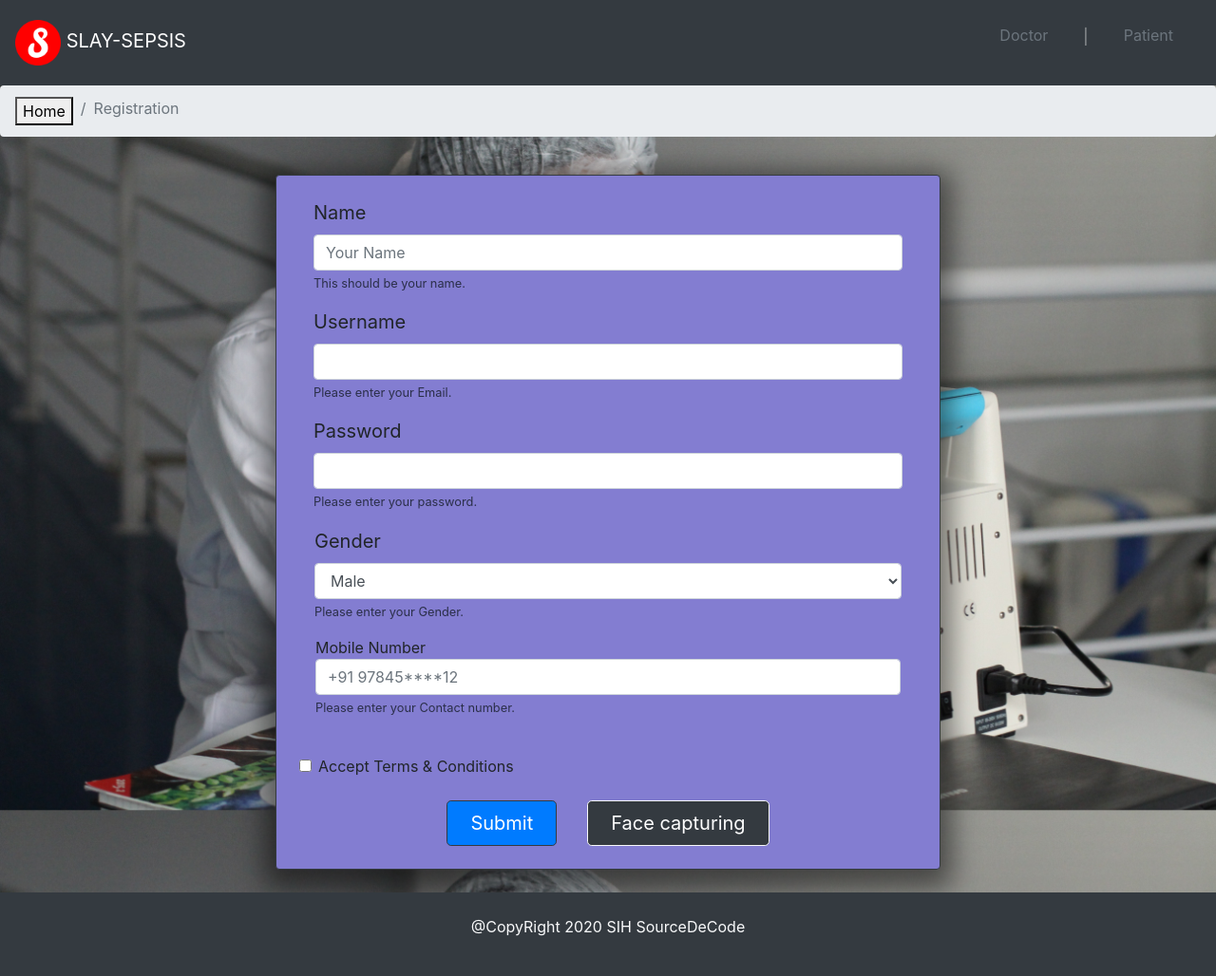
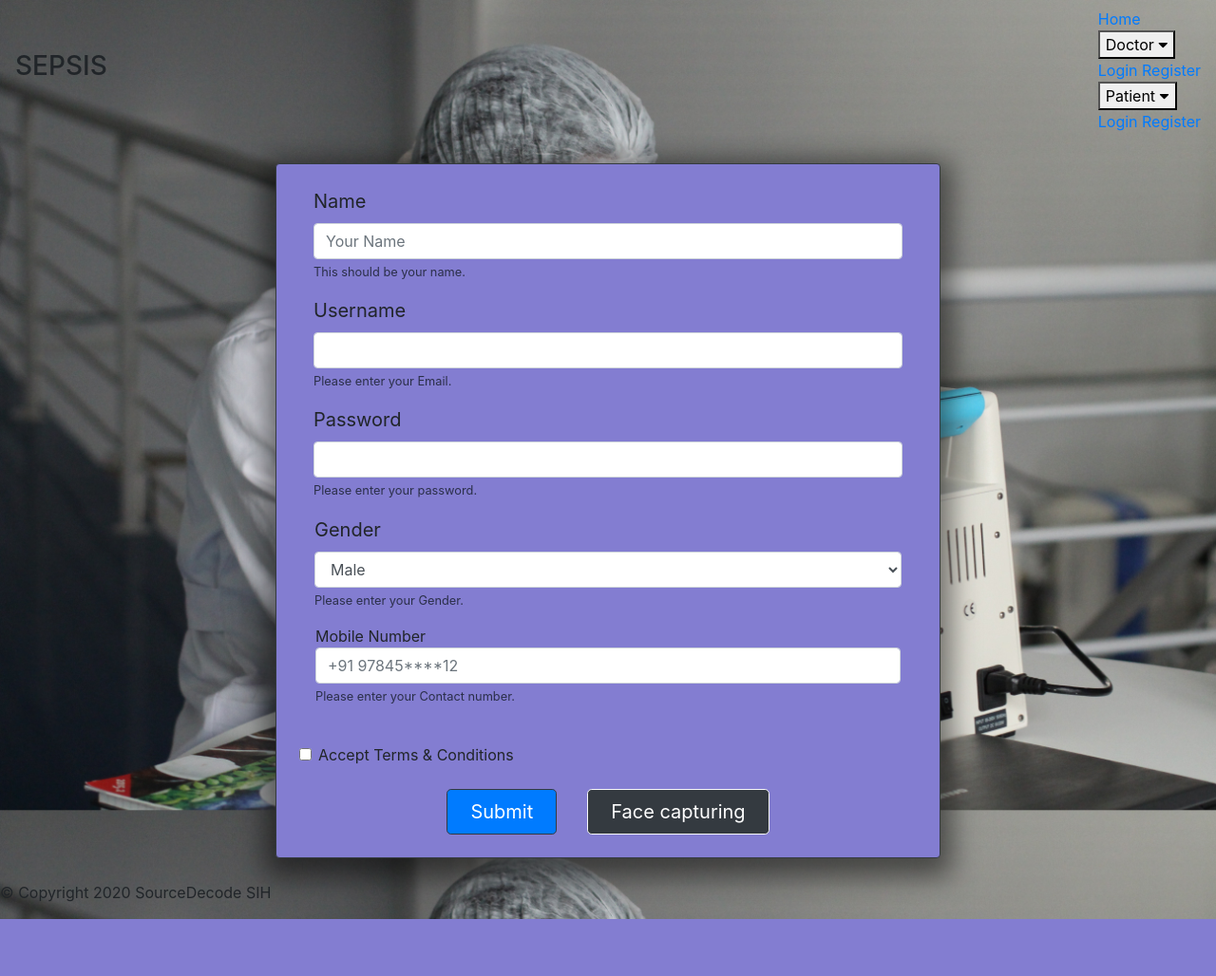
Before and after one commit to Anuragtech02/SepsisDjango, a Django app: page /patient/signup in a window 1280 px wide. Shown: the whole page at 95% size. After the commit the page ends 968 px from the top, so only its background shows below. Run offline with Django 3.2, Linux system fonts and the light colour scheme; some libraries are stand-ins or nearby versions.

Commit message:
Updated Signup

```diff
--- a/patient/templates/signup.html
+++ b/patient/templates/signup.html
@@ -34,60 +34,39 @@
 <body>
     <!--BODY-->
     <!--NAVIGATION BAR-->
-    <nav class="navbar navbar-expand-sm navbar-dark bg-dark py-3" id="navBar">
-        <a href="#" class="navbar-brand" target="_blank"><img src="/img/favicon512.png" alt="" width="48px" height="auto"/>&nbsp;{% trans "SLAY-SEPSIS" %}</a>
-        <button class="navbar-toggler" data-toggle="collapse" data-target="#navbarMenu">
-            <span class="navbar-toggler-icon"></span>
+    <div class="navbar">
+        <div class="logo">
+            <h3>SEPSIS</h3>
+        </div>
+        <div class="containerNav">
+            <a href="#home">Home</a>
+            <div class="dropdown">
+                <button class="dropbtn">Doctor
+                    <i class="fa fa-caret-down"></i>
                 </button>
-        <div class="collapse navbar-collapse " id="navbarMenu">
-
-            <ul class="navbar-nav ml-auto">
-                <!--<li class="nav-item">
-                    <a href="/html/login.html" class="nav-link" target="_blank"><i class="fas fa-sign-in-alt"></i> &nbsp;Login</a>
-                </li>
-                <li class="nav-item" id="sep"> <a href="#" class="nav-link">|</a></li>
-                <li class="nav-item">
-                    <a href="/html/registration.html" class="nav-link" target="_blank"><i class="far fa-id-badge"></i>&nbsp; Registration</a>
-                </li>-->
-                <li class="nav-item mx-3 ">
-                    <div class="dropdown color_">
-                        <a class="btn text-secondary font-weight-bolder color_" type="button" id="dropdownMenuButton" data-toggle="dropdown" aria-haspopup="true" aria-expanded="false">
-                        <p class="font-weight-bolder color_">{% trans "Doctor" %}</p>
-                        </a>
-                        <div class="dropdown-menu" aria-labelledby="dropdownMenuButton">
-                        <button type="button" onclick="location.href='{% url 'signIn' %}'" class="dropdown-item">{% trans "Login" %}</button>
-                        <div class="dropdown-divider"></div>
-                        <button type="button" onclick="location.href='{% url 'signup' %}'" class="dropdown-item" >{% trans "Registration" %}</a>
-
-                      </div>
-                </li>
-                <li class="nav-item" id="sep"> <a href="#" class="nav-link">|</a></li>
-                <li class="nav-item mx-3 ">
-                    <div class="dropdown color_">
-                        <a class="btn color_ text-secondary font-weight-bolder color_" type="button" id="dropdownMenuButton" data-toggle="dropdown" aria-haspopup="true" aria-expanded="false">
-                            <p class="font-weight-bolder color_">{% trans "Patient" %}</p>
-                        </a>
-                        <div class="dropdown-menu" aria-labelledby="dropdownMenuButton">
-                        <button type="button" onclick="location.href='{% url 'patsignIn' %}'" class="dropdown-item">{% trans "Login" %}</button>
-                        <div class="dropdown-divider"></div>
-                        <button type="button" onclick="location.href='{% url 'patsignup' %}'" class="dropdown-item" >{% trans "Registration" %}</button>
+                <div class="dropdown-content">
+                    <a href="#">Login</a>
+                    <a href="#">Register</a>
                 </div>
             </div>
-                </li>
-            </ul>
+
+            <div class="dropdown">
+                <button class="dropbtn">Patient
+                    <i class="fa fa-caret-down"></i>
+                </button>
+                <div class="dropdown-content dropdown-content-p">
+                    <a href="patient/sign">Login</a>
+                    <a href="patient/signup">Register</a>
                 </div>
-    </nav>
-    <nav aria-label="breadcrumb">
-        <ol class="breadcrumb">
-        <li class="breadcrumb-item"><button type="button" onclick="location.href='{% url 'hom' %}'" >{% trans "Home" %}</button></li>
-        <li class="breadcrumb-item active" aria-current="page">{% trans "Registration" %}</li>
-        </ol>
-    </nav>
+            </div>
+        </div>
+    </div>
     <!--NAVIGATION BAR ENDS-->
     <!--FORM STARTS-->
-<div class="container p-4 d-flex justify-content-center">
-    <div class="row ">
-    <form action="postsignup" method="post" class="main-form needs-validation border border-dark p-4 rounded color shadow " id="user-form" novalidate>
+    <div class="container p-4 d-flex justify-content-center>
+        <div class=" row ">
+        <form action=" postsignup" method="post"
+        class="main-form needs-validation border border-dark p-4 rounded color shadow box" id="user-form" novalidate>
         {% csrf_token %}
         <div class="col-sm-12 ">
             <div class="form-group">
@@ -129,7 +108,8 @@
             <!--MOBILE-NUMBER-->
             <div class="form-group col-sm-12 px-3">
                 <label for="number"></label class="lead font-weight-normal">{% trans "Mobile Number" %}</label>
-            <input type="number" name="number" id="mobno" class="form-control" placeholder="+91 97845****12" required>
+                <input type="number" name="number" id="mobno" class="form-control" placeholder="+91 97845****12"
+                    required>
                 <small class="form-text text-muted smute">{% trans " Please enter your Contact number." %}</small>
             </div>
         </div>
@@ -139,15 +119,18 @@
         <!--*************Major Details ENDS***************************-->
         <div class="form-check">
             <input type="checkbox" id="accept-terms" class="form-check-input">
-            <label for="accept-terms" class="form-check-label">{% trans "Accept Terms" %} &amp; {% trans "Conditions" %}</label>
+            <label for="accept-terms" class="form-check-label">{% trans "Accept Terms" %} &amp;
+                {% trans "Conditions" %}</label>
         </div>
 
         <br>
         <!--SUBMIT BUTTON-->
-        <div class="d-flex justify-content-center col-sm-12 " > <button type="submit" class="btn border-dark mr-3 px-4 btn-primary btn-lg " id="submit-btn">
+        <div class="d-flex justify-content-center col-sm-12 "> <button type="submit"
+                class="btn border-dark mr-3 px-4 btn-primary btn-lg " id="submit-btn">
                 {% trans "Submit" %}
             </button>
-        <button type="button" class="btn btn-dark border-light btn-lg ml-3 px-4 " id="submit-btn" onclick="location.href='{% url 'mehra' %}'">
+            <button type="button" class="btn btn-dark border-light btn-lg ml-3 px-4 " id="submit-btn"
+                onclick="location.href='{% url 'mehra' %}'">
                 Face capturing
             </button></div>
         </form>
@@ -158,18 +141,9 @@
     </div>
     <!--END OF CONTAINER-->
     <!--FOOTER-HERE-->
-<footer class="footer text-center bg-dark text-light p-4 col-sm-12">
-    <p>@CopyRight 2020 SIH SourceDeCode</p>
-</footer>
-
-    <script src="https://code.jquery.com/jquery-3.2.1.slim.min.js" integrity="sha384-KJ3o2DKtIkvYIK3UENzmM7KCkRr/rE9/Qpg6aAZGJwFDMVNA/GpGFF93hXpG5KkN"
-        crossorigin="anonymous"></script>
-    <script src="https://cdnjs.cloudflare.com/ajax/libs/popper.js/1.12.9/umd/popper.min.js" integrity="sha384-ApNbgh9B+Y1QKtv3Rn7W3mgPxhU9K/ScQsAP7hUibX39j7fakFPskvXusvfa0b4Q"
-        crossorigin="anonymous"></script>
-    <script src="https://maxcdn.bootstrapcdn.com/bootstrap/4.0.0/js/bootstrap.min.js" integrity="sha384-JZR6Spejh4U02d8jOt6vLEHfe/JQGiRRSQQxSfFWpi1MquVdAyjUar5+76PVCmYl"
-        crossorigin="anonymous"></script>
-
-   <script src="{% static '/js/registration.js' %}"></script>
+    <div class="footer">
+        <p>© Copyright 2020 SourceDecode SIH</p>
+    </div>
 </body>
 
 </html>
```
Lines whose indentation alone changed are shown as unchanged.
